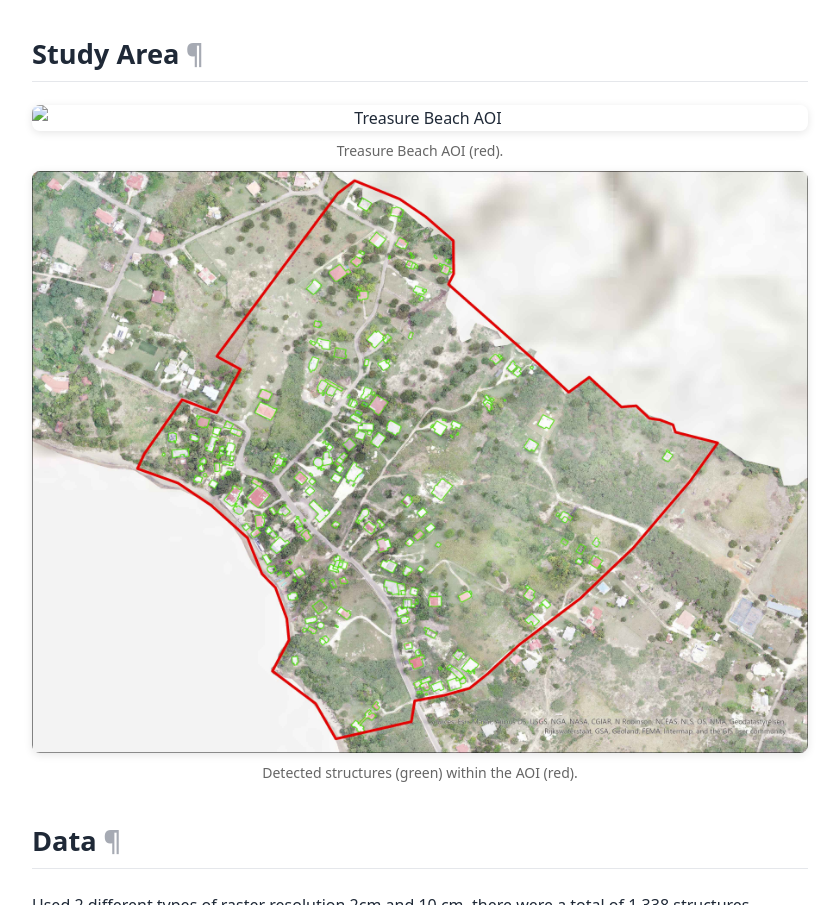
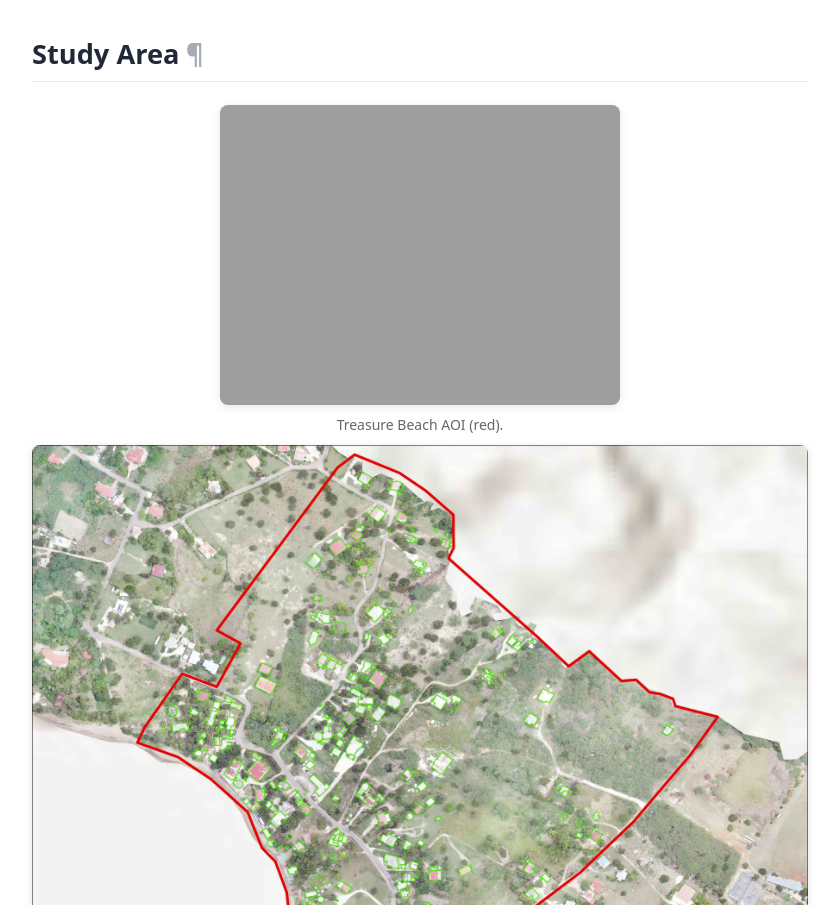
Before and after one commit to Purna-Ganji/AI-Driven-Automated-Structure-Mapping-for-Treasure-Beach-Jamaica., a plain HTML site: page index.html in a window 1280 px wide. Shown: the part 1958-2863 px from the top of the page, without its empty margins (376-1215 px from the left). Drawn offline with Linux system fonts and the light colour scheme; the site is published under a folder, as on GitHub Pages, so addresses that start at the root find nothing.

Commit message:
Update index.html

```diff
--- a/index.html
+++ b/index.html
@@ -95,7 +95,7 @@
       <section id="study-area">
         <h2>Study Area</h2>
         <figure class="figure img-limit-lg">
-          <img src="/Treasure Beach.jpg" alt="Treasure Beach AOI">
+          <img src="Treasure Beach.jpg" alt="Treasure Beach AOI">
           <figcaption>Treasure Beach AOI (red).</figcaption>
         </figure>
         <figure class="figure img-limit-lg">
```
